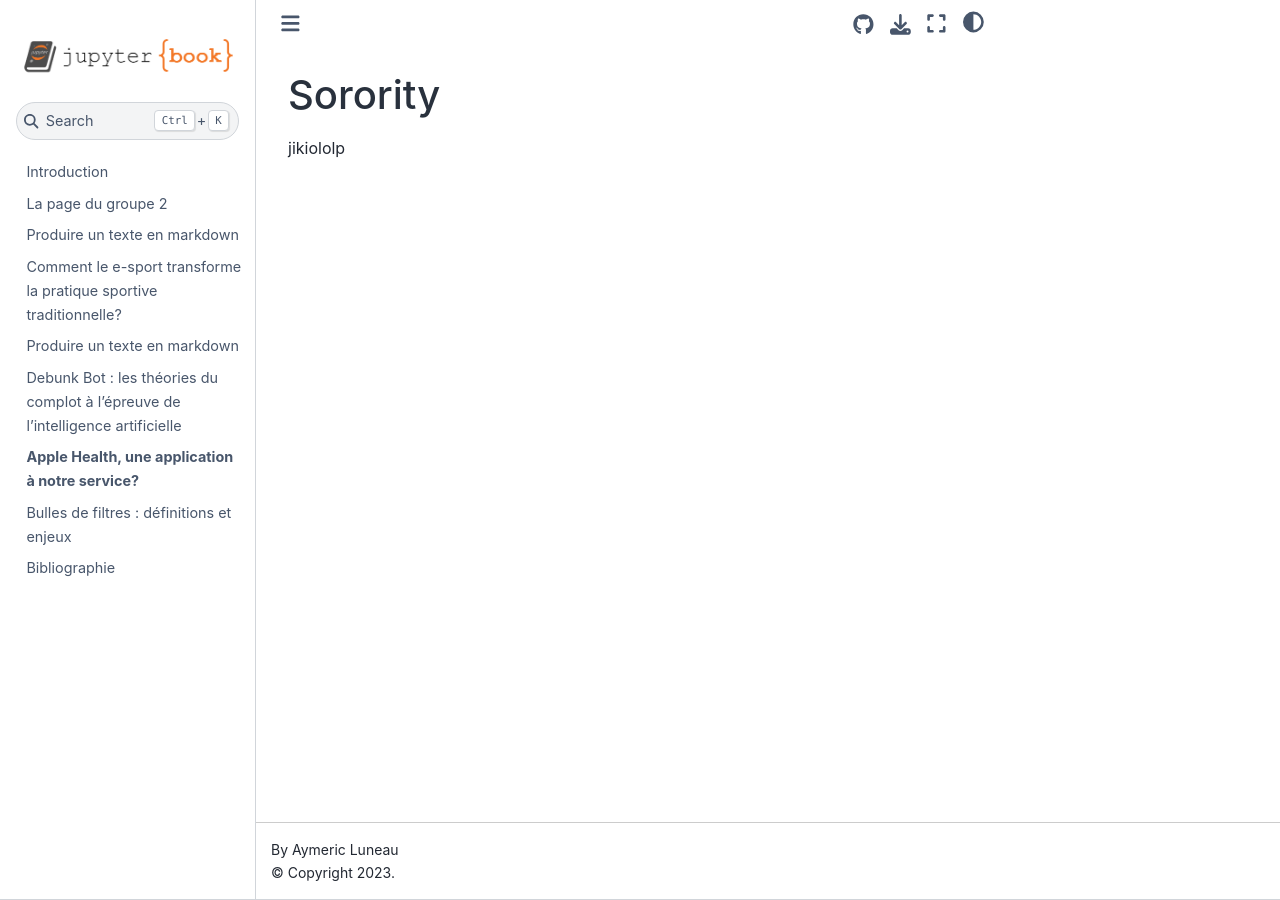
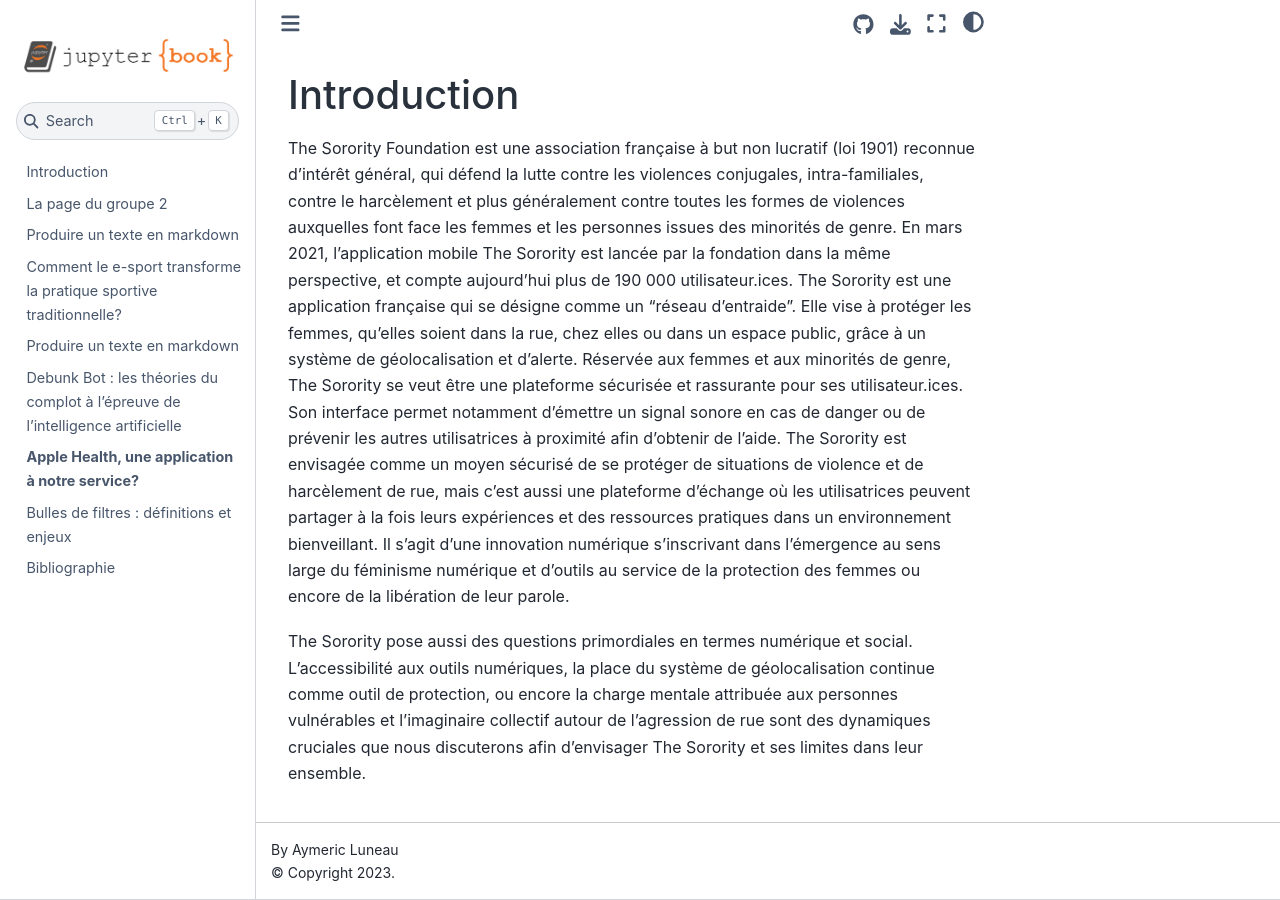
Before and after one commit to luneauaymeric/digital_culture_collective_page_g6, a Jupyter Book: the page built from sorority/sorority.md, in a window 1280 px wide. Built offline with Jupyter Book 1.0.4 settings and Sphinx 7.4.7 and the Sphinx Book theme 1.1.4, drawn with Linux system fonts in a browser that asks for light colours.

Commit message:
sorority/sorority.md updated from https://stackedit.io/

```diff
--- a/sorority/sorority.md
+++ b/sorority/sorority.md
@@ -1,7 +1,11 @@
-# Sorority
+# Introduction
 
+The Sorority Foundation est une association française à but non lucratif (loi 1901) reconnue d’intérêt général, qui défend la lutte contre les violences conjugales, intra-familiales, contre le harcèlement et plus généralement contre toutes les formes de violences auxquelles font face les femmes et les personnes issues des minorités de genre.
+En mars 2021, l’application mobile The Sorority est lancée par la fondation dans la même perspective, et compte aujourd’hui plus de 190 000 utilisateur.ices.
+The Sorority est une application française qui se désigne comme un “réseau d'entraide”. Elle vise à protéger les femmes, qu’elles soient dans la rue, chez elles ou dans un espace public, grâce à un système de géolocalisation et d’alerte.
+Réservée aux femmes et aux minorités de genre, The Sorority se veut être une plateforme sécurisée et rassurante pour ses utilisateur.ices. Son interface permet notamment d’émettre un signal sonore en cas de danger ou de prévenir les autres utilisatrices à proximité afin d’obtenir de l’aide. The Sorority est envisagée comme un moyen sécurisé de se protéger de situations de violence et de harcèlement de rue, mais c’est aussi une plateforme d’échange où les utilisatrices peuvent partager à la fois leurs expériences et des ressources pratiques dans un environnement bienveillant. Il s’agit d’une innovation numérique s’inscrivant dans l’émergence au sens large du féminisme numérique et d’outils au service de la protection des femmes ou encore de la libération de leur parole.
 
-jikiololp
+The Sorority pose aussi des questions primordiales en termes numérique et social. L’accessibilité aux outils numériques, la place du système de géolocalisation continue comme outil de protection, ou encore la charge mentale attribuée aux personnes vulnérables et l’imaginaire collectif autour de l'agression de rue sont des dynamiques cruciales que nous discuterons afin d’envisager The Sorority et ses limites dans leur ensemble.
 <!--stackedit_data:
-eyJoaXN0b3J5IjpbLTE1OTkxMTUwODFdfQ==
+eyJoaXN0b3J5IjpbNTUwNTI3NDk3XX0=
 -->
```
